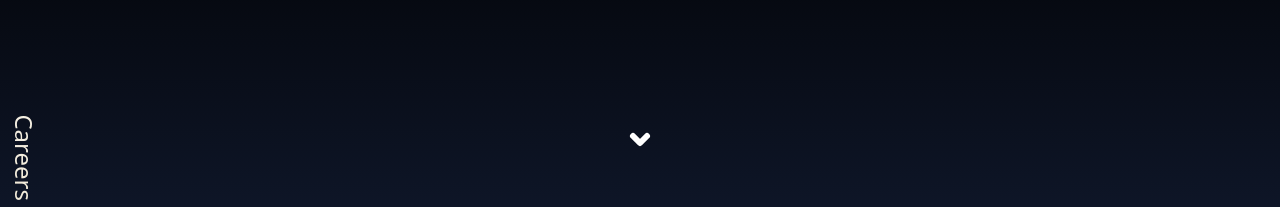
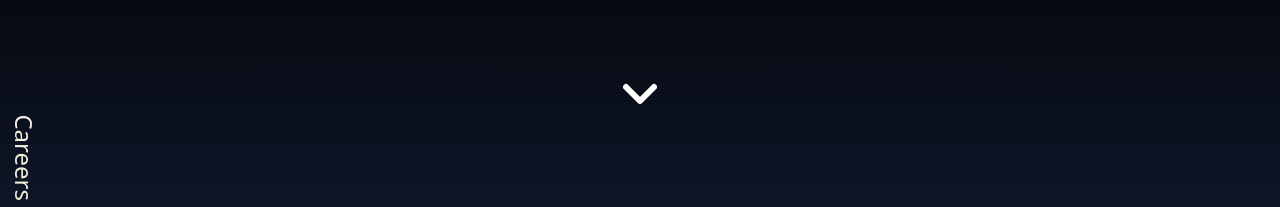
Before and after one commit to bogyeom95/portfolio, a Next.js app: page / in a window 1280 px wide. Shown: the part 567-774 px from the top of the page. Built offline with nearby package versions, Linux system fonts and the light colour scheme.

Commit message:
ScrollHint Size 조절

```diff
--- a/app/components/HeroSection/HeroSection.tsx
+++ b/app/components/HeroSection/HeroSection.tsx
@@ -97,7 +97,7 @@ export default function HeroSection() {
 
       <div
         ref={scrollHintRef}
-        className="absolute bottom-16 text-center text-white"
+        className="absolute bottom-20 text-center text-white"
         style={{
           left: "50%",
           transform: "translate(-50%, -50%)",
@@ -107,9 +107,9 @@ export default function HeroSection() {
           xmlns="http://www.w3.org/2000/svg"
           fill="none"
           viewBox="0 0 24 24"
-          strokeWidth="6"
+          strokeWidth="3"
           stroke="currentColor"
-          className="w-6 h-6  animate-bounce"
+          className="w-12 h-12  animate-bounce"
         >
           <path
             strokeLinecap="round"
```
